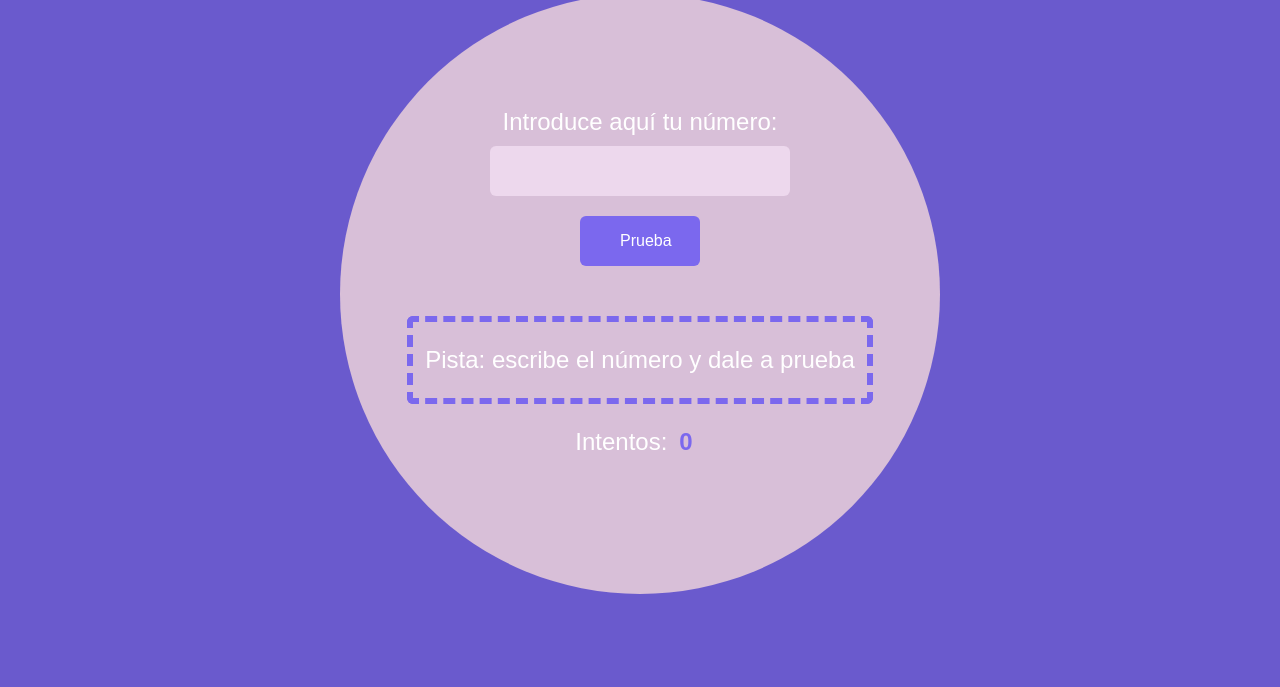
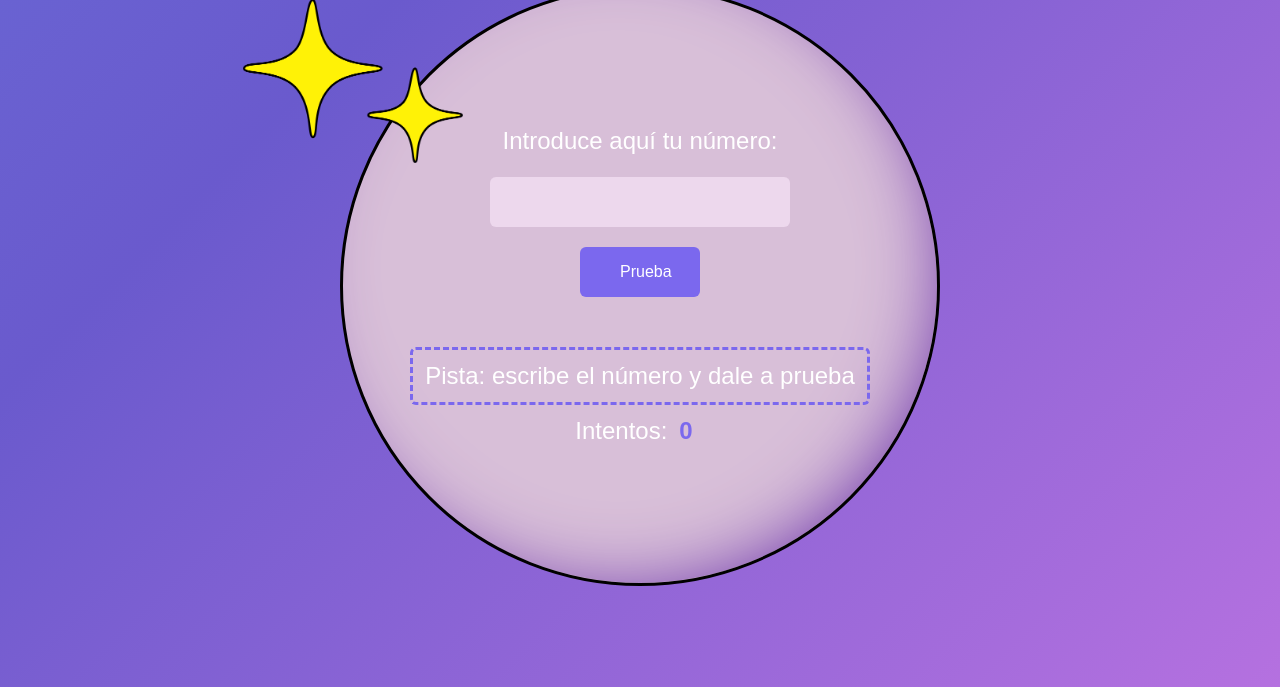
Before and after one commit to claudiasanes/Guess-the-number, a plain HTML site: page index.html in a window 1280 px wide. Shown: the part 113-800 px from the top of the page. Drawn offline with Linux system fonts and the light colour scheme.

Commit message:
update design

```diff
--- a/index.html
+++ b/index.html
@@ -10,9 +10,14 @@
     <link href="./styles/main.css" rel="stylesheet" />
     <title>Guess the number</title>
   </head>
-  <body class="body">
+  <body>
+    <div class="bg">
+      <div class="wrapper">
         <h1 class="tittle">Adivina el número</h1>
         <div class="crystal-ball">
+          <div class="img-container">
+            <img src="./images/stars.png" tittle="stars" />
+          </div>
           <form class="form">
             <label for="number" class="text">Introduce aquí tu número:</label>
             <input id="number" name="number" value="" class="input js-input" />
@@ -21,8 +26,11 @@
           <div class="container">
             <p class="text js-clue">Pista: escribe el número y dale a prueba</p>
           </div>
-
-      <p class="text">Intentos:<span class="text number js-counter">0</span></p>
+          <p class="text">
+            Intentos:<span class="text number js-counter">0</span>
+          </p>
+        </div>
+      </div>
     </div>
 
     <script src="./js/main.js" type="text/javascript"></script>
--- a/styles/main.css
+++ b/styles/main.css
@@ -1,33 +1,78 @@
 * {
   box-sizing: border-box;
+  margin: 0px;
+  padding: 0px;
 }
 
-.body {
+.bg {
+  width: 100%;
+  height: 100vh;
+  background: linear-gradient(
+    -45deg,
+    Violet,
+    SlateBlue,
+    CornflowerBlue,
+    SkyBlue
+  );
+  background-size: 400% 400%;
+  position: relative;
+  animation: change 10s ease-in-out infinite;
+}
+
+@keyframes change {
+  0% {
+    background-position: 0 50%;
+  }
+  50% {
+    background-position: 100% 50%;
+  }
+  100% {
+    background-position: 0 50%;
+  }
+}
+
+.wrapper {
   display: flex;
   flex-direction: column;
   justify-content: center;
   align-items: center;
-  background-color: SlateBlue;
 }
 
 .tittle {
   font-family: 'Righteous';
   font-size: 64px;
-  color: white;
+  color: black;
   margin: 10px 20px;
 }
 
 .crystal-ball {
-  background-color: Thistle;
+  position: relative;
+  background-color: #d8bfd8;
   /* border: 6px solid MediumPurple; */
   padding: 40px;
   width: 600px;
   height: 600px;
   border-radius: 50%;
+  border: 3px solid black;
   display: flex;
   flex-direction: column;
   justify-content: center;
   align-items: center;
+  -webkit-box-shadow: inset -22px -20px 78px -34px rgba(99, 39, 168, 1);
+  -moz-box-shadow: inset -22px -20px 78px -34px rgba(99, 39, 168, 1);
+  box-shadow: inset -22px -20px 78px -34px rgba(99, 39, 168, 1);
+}
+
+.img-container {
+  width: 220px;
+  position: absolute;
+  top: 10px;
+  left: -100px;
+  z-index: 1;
+}
+
+img {
+  width: 100%;
 }
 
 .form {
@@ -66,7 +111,8 @@
 }
 
 .container {
-  border: 6px dashed MediumSlateBlue;
+  border: 3px dashed MediumSlateBlue;
+
   margin-top: 16px;
   border-radius: 6px;
 }
@@ -75,7 +121,7 @@
   font-family: sans-serif;
   font-size: 24px;
   color: white;
-  padding: 0 12px;
+  padding: 12px;
   text-align: center;
 }
 
```
Also changed, not shown: images/stars.png (added). Lines whose indentation alone changed are shown as unchanged.
